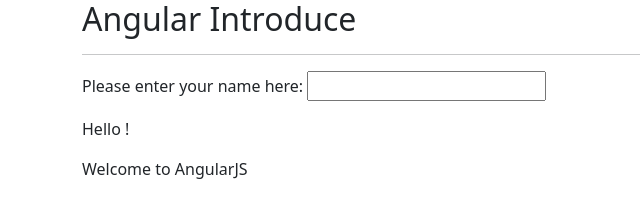
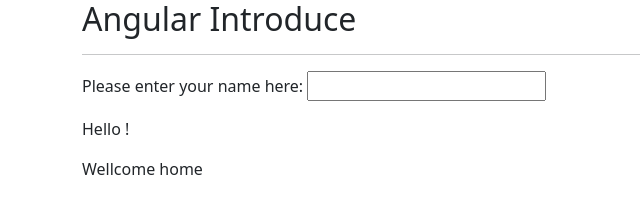
Before and after one commit to taicohard/angular_learning, a plain HTML site: page d01_biding.html in a window 1280 px wide. Shown: the full height of the page, 0-640 px from the left. Drawn offline with nearby package versions, Linux system fonts and the light colour scheme.

Commit message:
change file d01 to wellcome home

```diff
--- a/d01_biding.html
+++ b/d01_biding.html
@@ -33,7 +33,7 @@
 
         <!-- Hien thi gia tri cua bien username bang cu phap bieu thuc {{}} -->
         <p>Hello <b><i>{{username}}</i></b>!</p>
-        <p>Welcome to AngularJS</p>
+        <p>Wellcome home</p>
     </div>
 </body>
 
```
